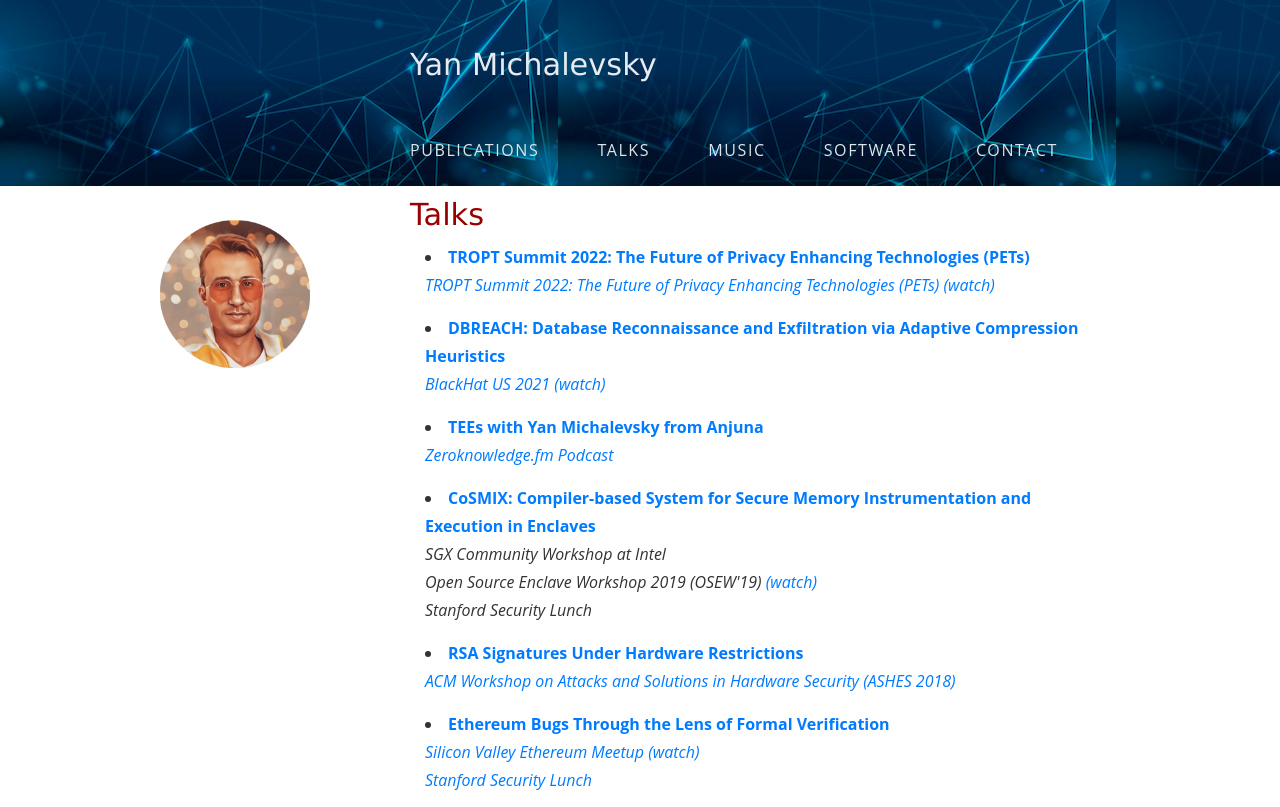
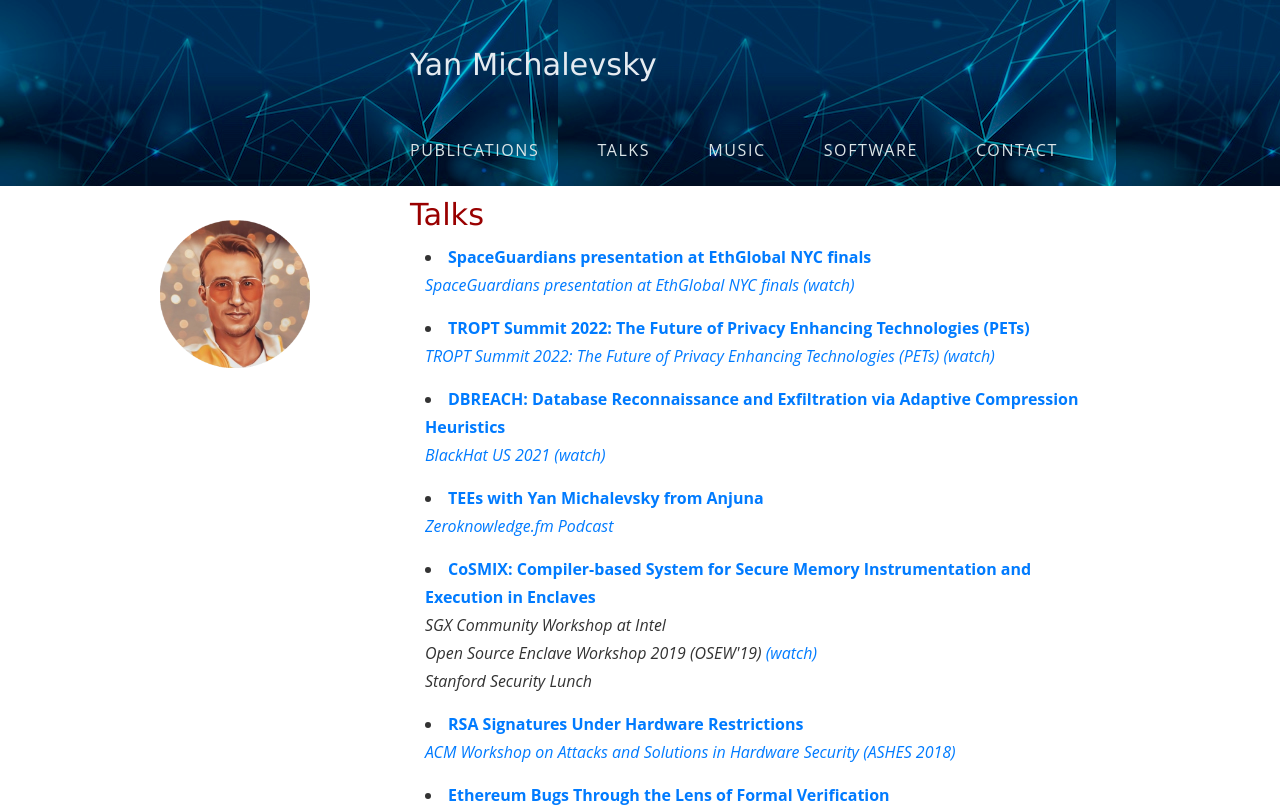
Before and after one commit to ymcrcat/michalevsky.com, a React (Create React App) app: page /talks in a window 1280 px wide. Shown: the top 807 px of the page. Built offline with nearby package versions, Linux system fonts and the light colour scheme.

Commit message:
Added SpaceGuardians talk

```diff
--- a/src/components/Talks.js
+++ b/src/components/Talks.js
@@ -8,6 +8,18 @@ import securereduce from '../assets/talks/securereduce.pdf';
 import mashable from '../assets/talks/mashable.pdf';
 
 const talks = [
+    {
+      key: 'ethglobal-nyc-2024',
+      title: 'SpaceGuardians presentation at EthGlobal NYC finals',
+      mainUrl: 'https://youtu.be/UDQlDF4TWYM?t=3836',
+      events: [
+        {
+          name: 'SpaceGuardians presentation at EthGlobal NYC finals',
+          url: 'https://youtu.be/UDQlDF4TWYM?t=3836',
+          video: 'UDQlDF4TWYM?'
+        }
+      ]
+    },
     {
       key: 'tropt-summit-2022',
       title: 'TROPT Summit 2022: The Future of Privacy Enhancing Technologies (PETs)',
```
